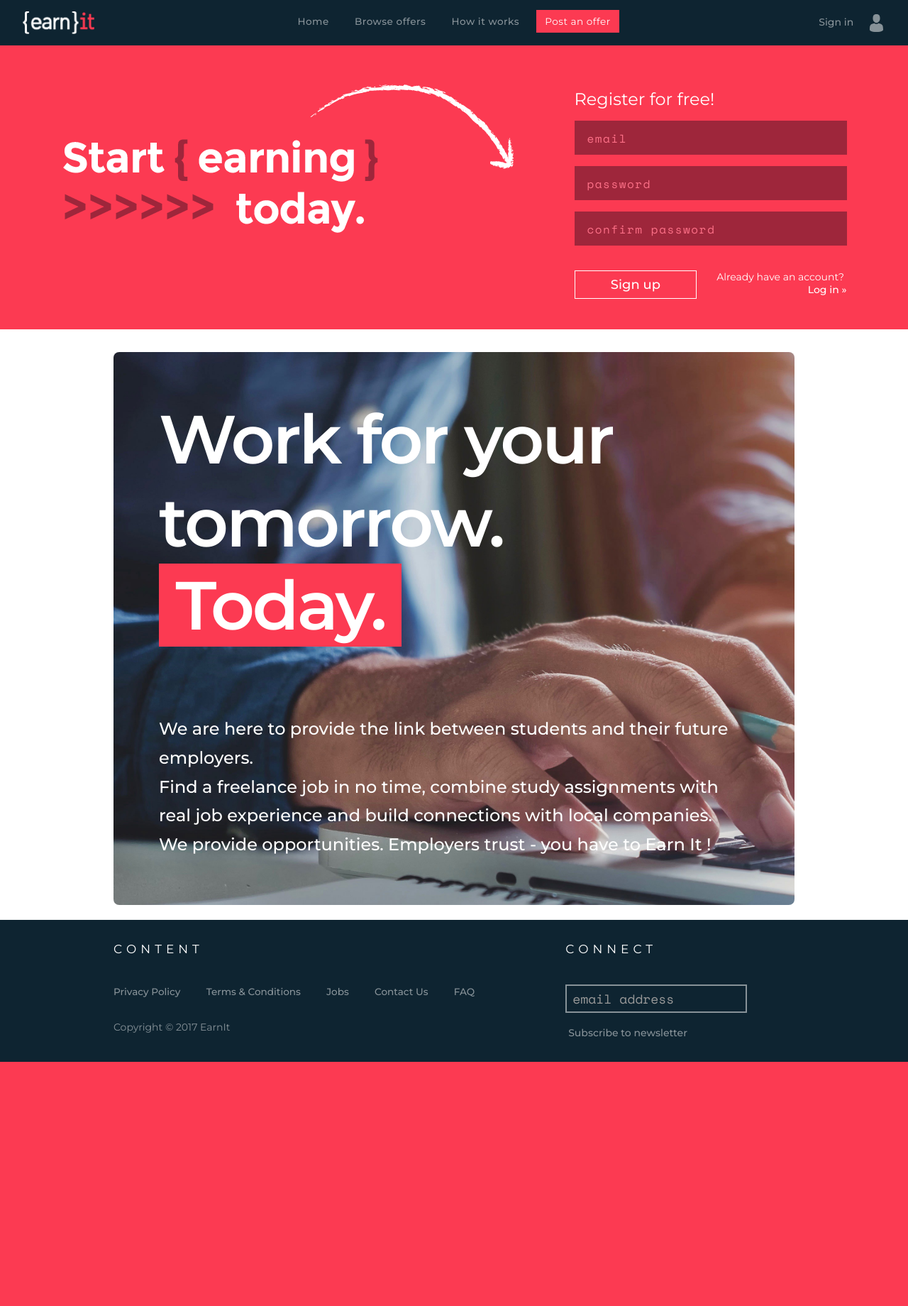
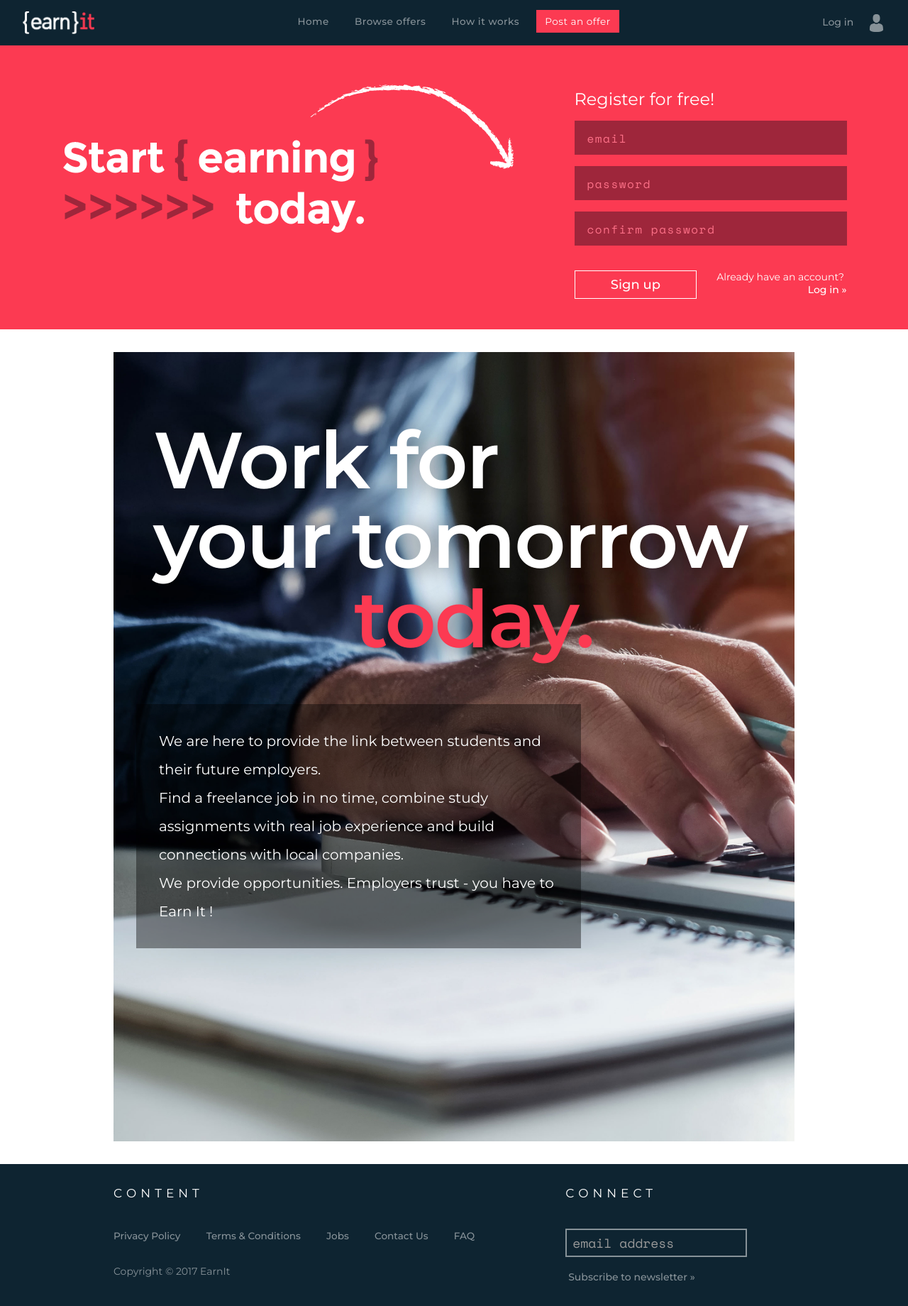
Before and after one commit to myelonka/earnit, a PHP site: page / in a window 1280 px wide. Shown: the whole page at 71% size. Before the commit the page ends 1496 px from the top, so only its background shows below. Run offline with PHP 8.4, Linux system fonts and the light colour scheme; some libraries are stand-ins or nearby versions.

Commit message:
adsdgfhgh

```diff
--- a/browse-categ.php
+++ b/browse-categ.php
@@ -116,6 +116,7 @@
                     }
                 }
             }
+
             if (!empty($error)){
                foreach ($error as $err){
                 echo $err;
--- a/browse-feat.php
+++ b/browse-feat.php
@@ -97,6 +97,7 @@
                     }
                 }
             }
+
             if (!empty($error)){
                foreach ($error as $err){
                 echo $err;
@@ -118,7 +119,7 @@
              <?php
 
             foreach ($emailsId as $key => $value) {
-                echo "<h2>".$value."</h2><br>";
+                echo "<h10>".$value."</h10><br>";
             }
              ?>
 	</div>
--- a/browse-search.php
+++ b/browse-search.php
@@ -114,6 +114,7 @@
                     }
                 }
             }
+
             if (!empty($error)){
                foreach ($error as $err){
                 echo $err;
--- a/header.php
+++ b/header.php
@@ -57,7 +57,7 @@
 			<?php if(isset($_SESSION['login_user']) && !empty($_SESSION['login_user'])) {
 				echo "<span id='welcome'>Welcome,&nbsp;</span> <span>" . $qrow['fName'] . "</span>"; }
 			else {
-				echo '<span>Sign in</span>'; } ?>
+				echo '<span>Log in</span>'; } ?>
 		<img src="img/profile-icon.svg" alt="profile icon" class="svg" id="profile-img" />
 	</a>
 </div>
--- a/index.php
+++ b/index.php
@@ -95,7 +95,7 @@
 			<div class="page-container">
 				<div id="homepage" class="col-12">
 					<div id="homepage-text" class="col-12">
-						<h1>Work for your tomorrow.<br><span style="background-color: #FC3A52">&nbsp;Today.&nbsp;</span></h1>
+					<h2>Work for <br> your tomorrow <br> <span style="color: #FC3A52">&emsp;&nbsp;&nbsp;&nbsp;&nbsp;&nbsp;  today.</span></h2>
 					</div>
 					<div id="homepage-text" class="col-12">
 						<p>
--- a/login.php
+++ b/login.php
@@ -1,6 +1,6 @@
 <html>
     <head>
-        <title>Sign In - EarnIt</title>
+        <title>Log In - EarnIt</title>
 		<meta charset="utf-8">
 		<meta name="description" content="Login page for users">
 		<meta name="keywords" content="earnit, freelancer, freelancing, entrepreneur, student, coding, graphic design, programming, wed design, web development, ui, ux, computer science, user, profile">
@@ -41,7 +41,7 @@
 		?>
 
 			<div class="page-container">
-				<div class="col-12" id="loginform"><h2>Sign in</h2><br><br><br>
+				<div class="col-12" id="loginform"><h2>Log in</h2><br><br><br>
 					<form action="" name="login" method="POST">
 						<tr>
 							<td></td>
@@ -56,7 +56,7 @@
 						<tr>
 							<td></td>
 							<td>
-								<button type="submit" name="login" id="loginbtn">Sign in</button>
+								<button type="submit" name="login" id="loginbtn">Log in</button>
 								<a href="index.php?" id="forgotbtn">Don't have an account?</a>
 							</td>
 						</tr>
--- a/main.css
+++ b/main.css
@@ -468,7 +468,7 @@
 }
 
 #newsletter-submitbtn {
-	width: auto;
+	width: 12.1rem;
 	height: 2.5rem;
 	text-align: right;
 	margin-left: -0.25rem;
@@ -625,20 +625,34 @@
 	background-image: url(img/homepage.jpg);
 	background-size: cover;
 	background-repeat: no-repeat;
-	border-radius: 0.5rem;
+	margin-bottom: 2rem;
 }
 
-#homepage-text h1 {
-	padding: 2rem;
+#homepage-text h2 {
+<<<<<<< HEAD
+	padding: 4rem 0rem 0rem 4rem;
 	color: #fff;
+	font-size: 7rem;
+	line-height: 1;
+	text-shadow: 3px 3px 30px rgba(0,0,0,0.5);
+=======
+	height: 30rem;
+	padding: 4rem 0rem 0rem 1.5rem;
+	color: #fff;
+	font-size: 7rem;
+	line-height: 7rem;
+>>>>>>> a4b256cd24643d401222d0dde17387ddce4a3ee3
 }
 
 #homepage-text p {
-	font-weight: 500;
+	font-weight: 400;
 	color: #fff;
-	line-height: 1.7;
-	padding: 2rem;
-	font-size: 18pt;
+	line-height: 2;
+	font-size: 15pt;
+	width: 70%;
+	padding: 2rem 1rem 2rem 2rem;
+	margin: 2rem 0rem 15rem 0rem;
+	background: rgba(0,0,0,.4);
 }
 
 
```
Also changed, not shown: other parts of main.css (+35 -25 lines), browse.php (+4 -4 lines), img/browse_icon.png (deleted), img/homepage.jpg, img/keyboard.jpeg (deleted), img/macbook.jpeg (deleted), 1 other file.
